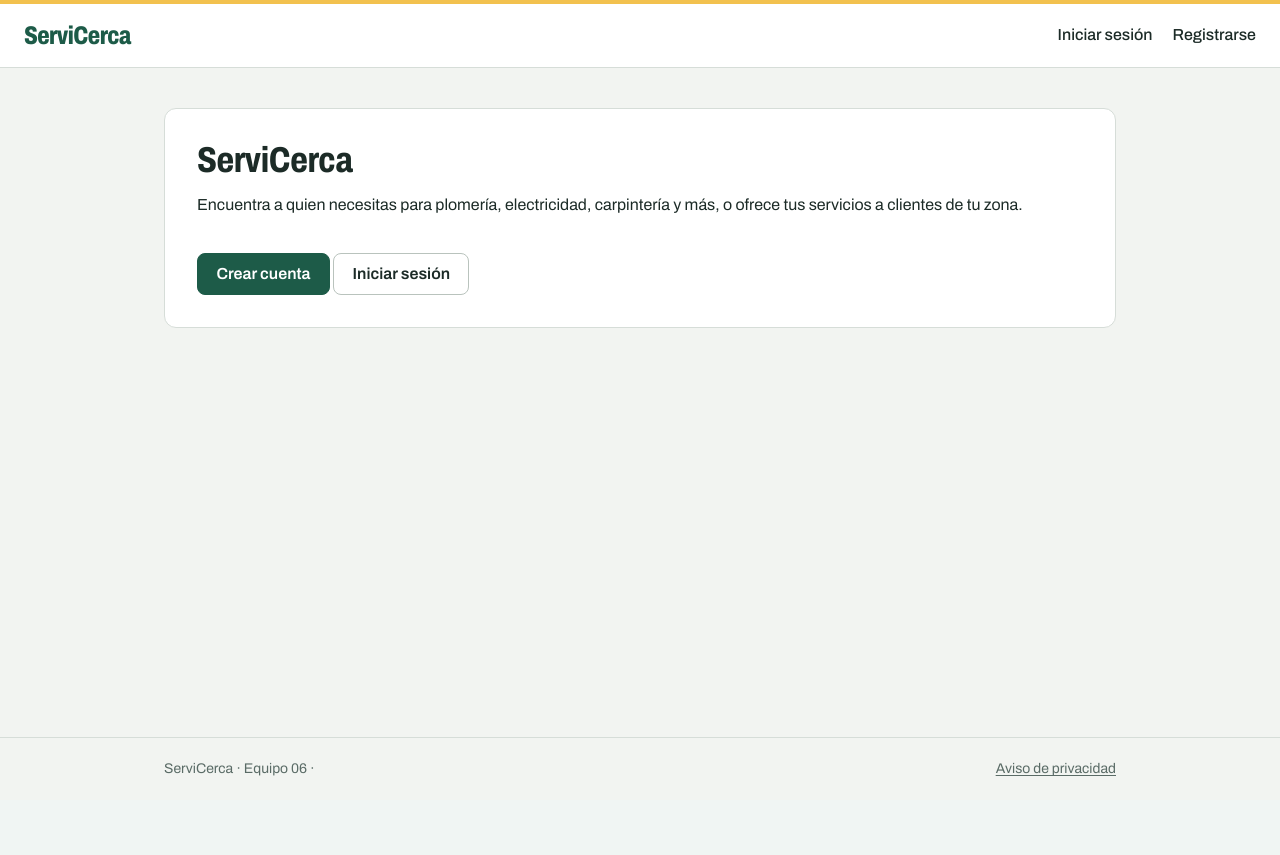
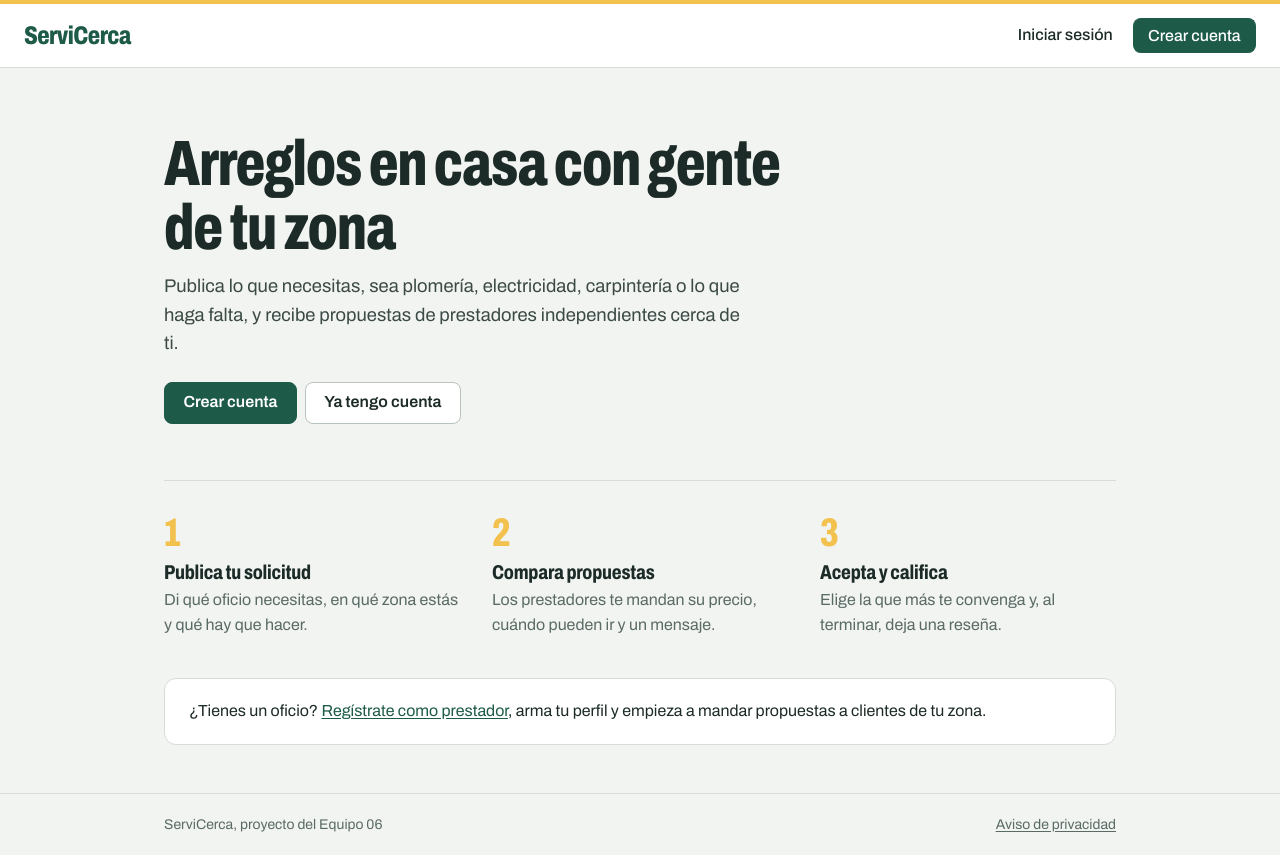
Before and after one commit to danielonoide16/servicerca, a Node server app: page / in a window 1280 px wide. Before the commit the page ends 776 px from the top, so only its background shows below. Run offline with Node 20, Linux system fonts and the light colour scheme; some libraries are stand-ins or nearby versions.

Commit message:
rediseña el inicio y marca la página actual en el menú
El inicio explica cómo funciona para quien no tiene cuenta y muestra accesos directos según el rol. El menú resalta la página actual y el botón Aceptar de las propuestas ahora es un botón.

```diff
--- a/server.js
+++ b/server.js
@@ -53,6 +53,12 @@ app.use(session({
 // req.user y res.locals.usuario salen de la base de datos en cada petición
 app.use(cargarUsuario);
 
+// la ruta actual, para marcar en el menú la página donde está el usuario
+app.use((req, res, next) => {
+  res.locals.ruta = req.path;
+  next();
+});
+
 app.use('/', require('./routes/auth'));
 app.use('/', require('./routes/cuenta'));
 app.use('/perfil', require('./routes/perfil'));
--- a/views/index.ejs
+++ b/views/index.ejs
@@ -1,15 +1,50 @@
 <%- include('partials/header', { titulo: 'Inicio' }) %>
-<section class="tarjeta">
-  <h1>ServiCerca</h1>
-  <p>Encuentra a quien necesitas para plomería, electricidad, carpintería y más, o ofrece tus servicios a clientes de tu zona.</p>
+<% if (locals.usuario) { %>
+  <section class="portada">
+    <h1>Hola, <%= usuario.nombre %></h1>
+    <% if (usuario.rol === 'cliente') { %>
+      <p>Publica lo que necesitas arreglar y revisa las propuestas que te mandan los prestadores de tu zona.</p>
+      <div class="botones">
+        <a class="boton" href="/solicitudes/nueva">Publicar una solicitud</a>
+        <a class="boton secundario" href="/solicitudes/mias">Ver mis solicitudes</a>
+      </div>
+    <% } else if (usuario.rol === 'prestador') { %>
+      <p>Busca solicitudes de tu oficio en tu zona y manda tu propuesta con precio y disponibilidad.</p>
+      <div class="botones">
+        <a class="boton" href="/solicitudes">Buscar solicitudes</a>
+        <a class="boton secundario" href="/perfil">Editar mi perfil</a>
+      </div>
+    <% } else { %>
+      <p>Entraste como <%= usuario.rol %>.</p>
+    <% } %>
+  </section>
+<% } else { %>
+  <section class="portada">
+    <h1>Arreglos en casa con gente de tu zona</h1>
+    <p>Publica lo que necesitas, sea plomería, electricidad, carpintería o lo que haga falta, y recibe propuestas de prestadores independientes cerca de ti.</p>
+    <div class="botones">
+      <a class="boton" href="/registro">Crear cuenta</a>
+      <a class="boton secundario" href="/login">Ya tengo cuenta</a>
+    </div>
+  </section>
 
-  <% if (locals.usuario) { %>
-    <p>Hola, <strong><%= usuario.nombre %></strong>. Entraste como <%= usuario.rol %>.</p>
-  <% } else { %>
-    <p>
-      <a class="boton" href="/registro">Crear cuenta</a>
-      <a class="boton secundario" href="/login">Iniciar sesión</a>
-    </p>
-  <% } %>
-</section>
+  <ol class="pasos">
+    <li>
+      <h2>Publica tu solicitud</h2>
+      <p>Di qué oficio necesitas, en qué zona estás y qué hay que hacer.</p>
+    </li>
+    <li>
+      <h2>Compara propuestas</h2>
+      <p>Los prestadores te mandan su precio, cuándo pueden ir y un mensaje.</p>
+    </li>
+    <li>
+      <h2>Acepta y califica</h2>
+      <p>Elige la que más te convenga y, al terminar, deja una reseña.</p>
+    </li>
+  </ol>
+
+  <div class="prestadores">
+    <p>¿Tienes un oficio? <a href="/registro">Regístrate como prestador</a>, arma tu perfil y empieza a mandar propuestas a clientes de tu zona.</p>
+  </div>
+<% } %>
 <%- include('partials/footer') %>
--- a/views/partials/footer.ejs
+++ b/views/partials/footer.ejs
@@ -1,6 +1,6 @@
   </main>
   <footer class="pie">
-    <p>ServiCerca · Equipo 06 · <a href="/privacidad">Aviso de privacidad</a></p>
+    <p><span>ServiCerca, proyecto del Equipo 06</span> <a href="/privacidad">Aviso de privacidad</a></p>
   </footer>
 </body>
 </html>
--- a/views/partials/header.ejs
+++ b/views/partials/header.ejs
@@ -1,10 +1,17 @@
 <% const usuarioActual = locals.usuario || null; -%>
+<%
+  // marca el enlace de la página actual en el menú
+  const ruta = locals.ruta || '';
+  const actual = (activo) => (activo ? 'aria-current="page"' : '');
+  const enBusqueda = ruta === '/solicitudes' || /^\/solicitudes\/\d+/.test(ruta);
+-%>
 <!DOCTYPE html>
 <html lang="es">
 <head>
   <meta charset="UTF-8">
   <meta name="viewport" content="width=device-width, initial-scale=1">
   <title><%= locals.titulo ? titulo + ' · ServiCerca' : 'ServiCerca' %></title>
+  <link rel="preload" href="/fonts/archivo.woff2" as="font" type="font/woff2" crossorigin>
   <link rel="stylesheet" href="/css/styles.css">
 </head>
 <body>
@@ -12,24 +19,26 @@
     <a class="marca" href="/">ServiCerca</a>
     <nav>
       <% if (usuarioActual && usuarioActual.rol === 'cliente') { %>
-        <a href="/solicitudes/mias">Mis solicitudes</a>
-        <a href="/solicitudes/nueva">Nueva solicitud</a>
+        <a href="/solicitudes/mias" <%- actual(ruta.startsWith('/solicitudes/mias')) %>>Mis solicitudes</a>
+        <a href="/solicitudes/nueva" <%- actual(ruta.startsWith('/solicitudes/nueva')) %>>Nueva solicitud</a>
       <% } else if (usuarioActual && usuarioActual.rol === 'prestador') { %>
-        <a href="/solicitudes">Buscar solicitudes</a>
-        <a href="/propuestas">Mis propuestas</a>
-        <a href="/perfil">Mi perfil</a>
+        <a href="/solicitudes" <%- actual(enBusqueda) %>>Buscar solicitudes</a>
+        <a href="/propuestas" <%- actual(ruta.startsWith('/propuestas')) %>>Mis propuestas</a>
+        <a href="/perfil" <%- actual(ruta.startsWith('/perfil')) %>>Mi perfil</a>
       <% } %>
       <% if (usuarioActual && (usuarioActual.rol === 'cliente' || usuarioActual.rol === 'prestador')) { %>
-        <a href="/historial">Historial</a>
+        <a href="/historial" <%- actual(ruta.startsWith('/historial')) %>>Historial</a>
       <% } %>
       <% if (usuarioActual) { %>
-        <span class="usuario"><%= usuarioActual.nombre %></span>
-        <form action="/logout" method="post" class="en-linea">
-          <button type="submit" class="enlace">Cerrar sesión</button>
-        </form>
+        <div class="cuenta">
+          <span class="usuario"><%= usuarioActual.nombre %></span>
+          <form action="/logout" method="post" class="en-linea">
+            <button type="submit">Cerrar sesión</button>
+          </form>
+        </div>
       <% } else { %>
-        <a href="/login">Iniciar sesión</a>
-        <a href="/registro">Registrarse</a>
+        <a href="/login" <%- actual(ruta === '/login') %>>Iniciar sesión</a>
+        <a class="boton" href="/registro">Crear cuenta</a>
       <% } %>
     </nav>
   </header>
--- a/views/solicitudes/detalle.ejs
+++ b/views/solicitudes/detalle.ejs
@@ -48,7 +48,7 @@
                 <% if (solicitud.estado === 'Publicada' && p.puedeAceptarse()) { %>
                   <form action="/propuestas/<%= p.id %>/aceptar" method="post" class="en-linea"
                         onsubmit="return confirm('¿Aceptar esta propuesta? Las demás quedarán rechazadas.');">
-                    <button type="submit" class="enlace">Aceptar</button>
+                    <button type="submit" class="pequeno">Aceptar</button>
                   </form>
                 <% } %>
               </td>
```
